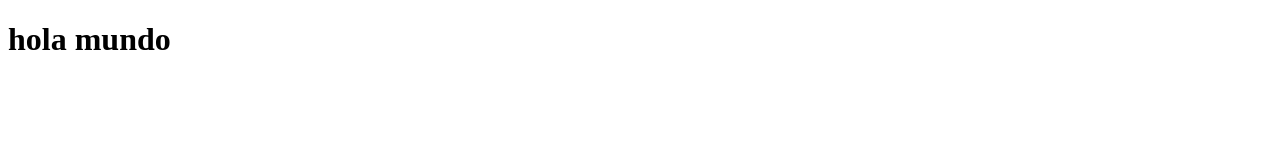
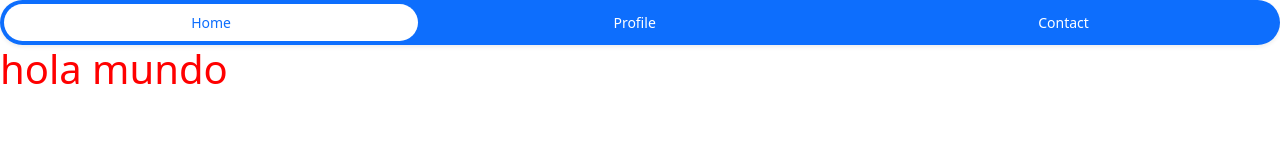
Before and after one commit to fviscarra/cumple-juli, a plain HTML site: page index.html in a window 1280 px wide. Drawn offline with nearby package versions, Linux system fonts and the light colour scheme.

Commit message:
in the progress

```diff
--- a/index.html
+++ b/index.html
@@ -4,12 +4,26 @@
     <meta charset="UTF-8">
     <meta http-equiv="X-UA-Compatible" content="IE=edge">
     <meta name="viewport" content="width=device-width, initial-scale=1.0">
-
+    <link href="https://cdn.jsdelivr.net/npm/bootstrap@5.3.2/dist/css/bootstrap.min.css" rel="stylesheet" integrity="sha384-T3c6CoIi6uLrA9TneNEoa7RxnatzjcDSCmG1MXxSR1GAsXEV/Dwwykc2MPK8M2HN" crossorigin="anonymous">
+    <link rel="stylesheet" href="style.css">
+    <script src="https://cdn.jsdelivr.net/npm/bootstrap@5.3.2/dist/js/bootstrap.bundle.min.js" integrity="sha384-C6RzsynM9kWDrMNeT87bh95OGNyZPhcTNXj1NW7RuBCsyN/o0jlpcV8Qyq46cDfL" crossorigin="anonymous"></script>
     <title>cumple juli</title>
 </head>
 <body>
+    <ul class="nav nav-pills nav-fill gap-2 p-1 small bg-primary rounded-5 shadow-sm" id="pillNav2" role="tablist" style="--bs-nav-link-color: var(--bs-white); --bs-nav-pills-link-active-color: var(--bs-primary); --bs-nav-pills-link-active-bg: var(--bs-white);">
+        <li class="nav-item" role="presentation">
+          <button class="nav-link active rounded-5" id="home-tab2" data-bs-toggle="tab" type="button" role="tab" aria-selected="true">Home</button>
+        </li>
+        <li class="nav-item" role="presentation">
+          <button class="nav-link rounded-5" id="profile-tab2" data-bs-toggle="tab" type="button" role="tab" aria-selected="false">Profile</button>
+        </li>
+        <li class="nav-item" role="presentation">
+          <button class="nav-link rounded-5" id="contact-tab2" data-bs-toggle="tab" type="button" role="tab" aria-selected="false">Contact</button>
+        </li>
+      </ul>
     <div>
         <h1>hola mundo</h1>
+        <div class="scroll-down"></div>
     </div>
 </body>
 </html>
--- /dev/null
+++ b/style.css
@@ -0,0 +1,3 @@
+h1 {
+    color: red;
+}
```
